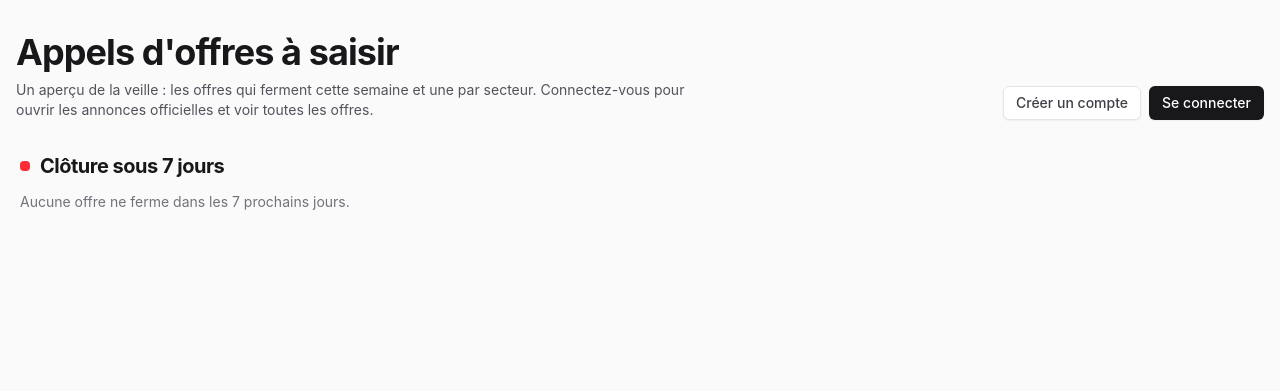
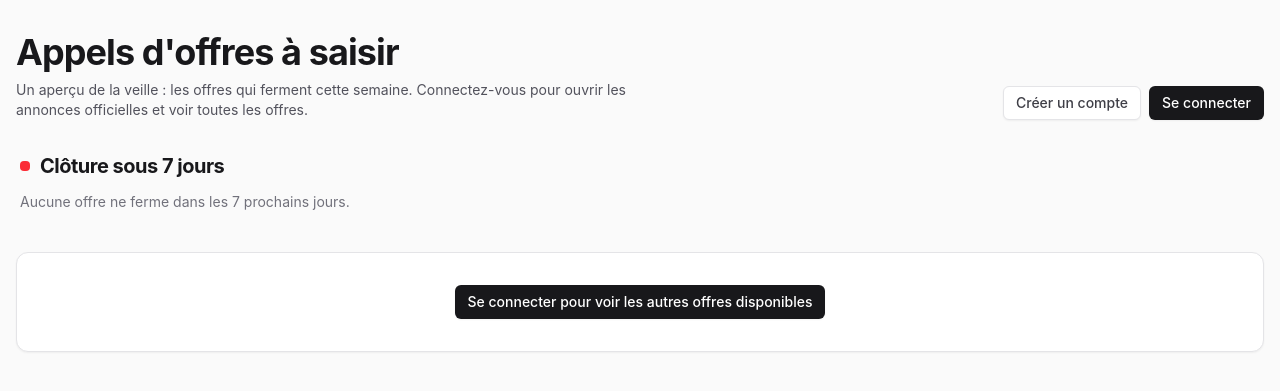
Before and after one commit to bry4ng4rrix/appels-offre, a Django app: page / in a window 1280 px wide. Shown: the part 59-450 px from the top of the page. Run offline with Django 5.2, Linux system fonts and the light colour scheme; data comes from the database, SQL or seed files in the repository; data that the repository does not hold is empty; parts of the project's set-up code (start-up, migrations or seed data) failed here and were passed over.

Commit message:
changement de la site vitrine

```diff
--- a/apps/offres/views_public.py
+++ b/apps/offres/views_public.py
@@ -319,15 +319,12 @@ VITRINE_NOMBRE = 20
 @login_not_required
 def vitrine(requete):
     """GET /decouvrir/ — page HTML sans connexion : les 20 prochaines
-    clotures sous URGENT jours, la plus proche cloture de chaque secteur,
-    et la carte. L'annonce officielle reste reservee aux comptes."""
+    clotures sous URGENT jours. Le reste, annonces comprises, est reserve aux comptes."""
     aujourdhui = timezone.now().date()
-    datees = _actionnables(_exposables()).filter(date_limite__gte=aujourdhui).order_by("date_limite", "id")
     libelles = libelles_secteurs()
-    urgentes = [annoter(o, aujourdhui, libelles) for o in
-                datees.filter(date_limite__lte=aujourdhui + timedelta(days=URGENT))[:VITRINE_NOMBRE]]
-    par_secteur = [annoter(o, aujourdhui, libelles) for o in
-                   (datees.filter(secteur=code).first() for code, _ in secteurs_disponibles()) if o]
+    urgentes = (_actionnables(_exposables())
+                .filter(date_limite__gte=aujourdhui, date_limite__lte=aujourdhui + timedelta(days=URGENT))
+                .order_by("date_limite", "id")[:VITRINE_NOMBRE])
     return render(requete, "offres/vitrine.html", {
-        "urgentes": urgentes, "par_secteur": par_secteur, "parametres": "",
+        "urgentes": [annoter(o, aujourdhui, libelles) for o in urgentes],
     })
--- a/templates/offres/vitrine.html
+++ b/templates/offres/vitrine.html
@@ -6,7 +6,7 @@
   <div>
     <h1 class="text-4xl font-bold tracking-tight">Appels d'offres à saisir</h1>
     <p class="mt-2 max-w-2xl text-sm text-zinc-600 dark:text-zinc-400">
-      Un aperçu de la veille : les offres qui ferment cette semaine et une par secteur.
+      Un aperçu de la veille : les offres qui ferment cette semaine.
       {% if not user.is_authenticated %}Connectez-vous pour ouvrir les annonces officielles et voir toutes les offres.{% endif %}
     </p>
   </div>
@@ -31,14 +31,12 @@
   {% endif %}
 </section>
 
-{% if par_secteur %}
-<section class="mt-10" aria-labelledby="t-secteurs">
-  <h2 id="t-secteurs" class="px-1 text-xl font-bold tracking-tight">Une offre par secteur</h2>
-  <p class="mt-1 px-1 text-sm text-zinc-500">La prochaine à fermer dans chaque secteur.</p>
-  <div class="mt-3 grid gap-3 md:grid-cols-2 xl:grid-cols-3">
-    {% for offre in par_secteur %}{% include "offres/_carte_offre.html" %}{% endfor %}
-  </div>
-</section>
-{% endif %}
+<div class="carte mt-10 px-6 py-8 text-center">
+  {% if user.is_authenticated %}
+    <a class="btn btn-primaire" href="{% url 'web-liste' %}">Voir toutes les offres disponibles</a>
+  {% else %}
+    <a class="btn btn-primaire" href="{% url 'account_login' %}?next={% url 'web-liste' %}">Se connecter pour voir les autres offres disponibles</a>
+  {% endif %}
+</div>
 
 {% endblock %}
```
Also changed, not shown: apps/offres/tests/test_vitrine.py (+2 -2 lines).
